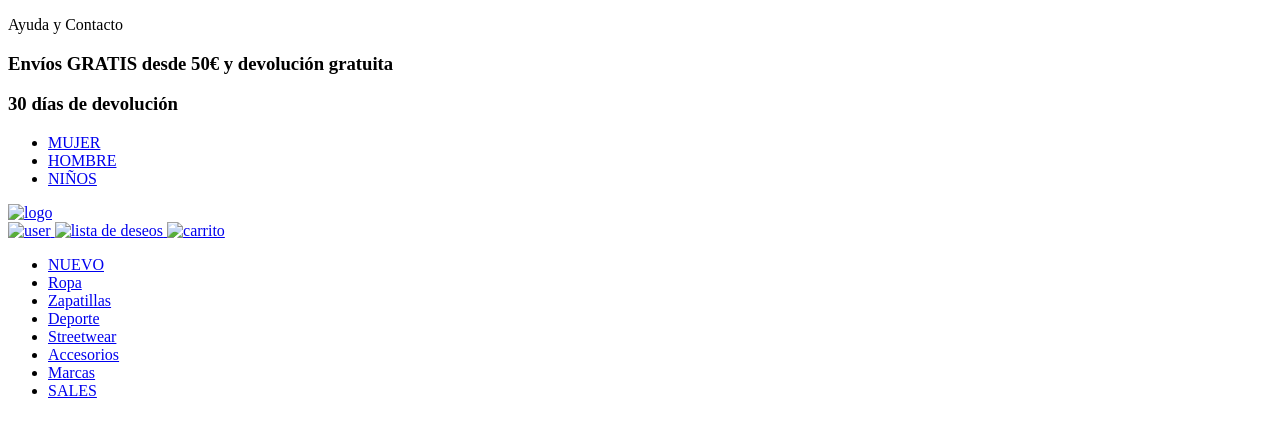
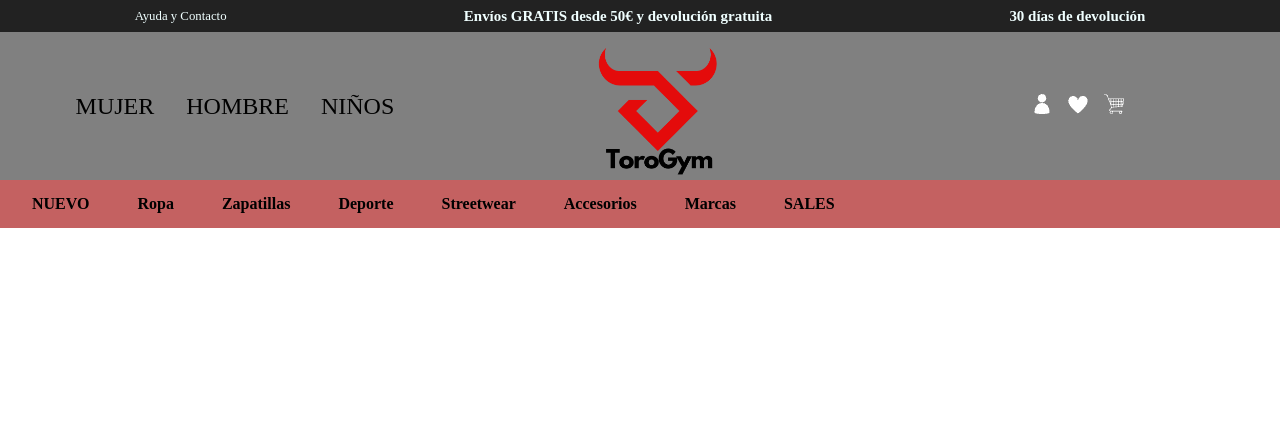
Before and after one commit to byrondal/Proyecto_Prework_2, a plain HTML site: page index.html in a window 1280 px wide. Drawn offline with Linux system fonts and the light colour scheme.

Commit message:
header finish, just left hero

```diff
--- a/index.html
+++ b/index.html
@@ -36,18 +36,18 @@
         </div>
         <div class="logo">
           <a href="#" title="Moda deportiva en ToroGym">
-            <img src="" alt="logo">
+            <img src="./assets/icons/logo.png" alt="logo">
           </a>
         </div>
         <div class="menu_user">
           <a href="#">
-            <img src="#" alt="user">
+            <img src="./assets/icons/icono_usuario.png" alt="user">
           </a>
           <a href="#">
-            <img src="#" alt="lista de deseos">
+            <img src="./assets/icons/icono_corazon.png" alt="lista de deseos">
           </a>
           <a href="#">
-            <img src="#" alt="carrito">
+            <img src="./assets/icons/icono_carrito.png" alt="carrito">
           </a>
         </div>
       </article>
@@ -81,6 +81,9 @@
         </ul>
       </nav>
     </section>
+    <section class="header_hero">
+
+    </section>
 
   </header>
 
--- a/style.css
+++ b/style.css
@@ -0,0 +1,85 @@
+
+* {
+  box-sizing: border-box;
+  margin: 0;
+  padding: 0;
+}
+
+
+@font-face {
+  font-family: incosolata;
+  src: url(./assets/fonts/Inconsolata-VariableFont_wdth\,wght.ttf);
+}
+
+.header_info {
+  display: flex;
+  flex-direction: row;
+  width: 100%;
+  align-items: center;
+  background-color: rgb(34, 34, 34);
+  color: azure;
+  height: 2rem;
+  justify-content: space-around;
+  font-size: 0.8rem;
+  padding: 1rem;
+}
+
+.header_main {
+  display: flex;
+  flex-direction: column;
+  height: 8rem;
+
+}
+
+.header_first {
+  display: flex;
+  flex-direction: row;
+  align-items: center;
+  justify-content: space-around;
+  background-color: gray;
+  margin-left: -5rem;
+}
+
+.header_first >div >ul {
+  list-style: none;
+  display: flex;
+  flex-direction: row;
+  gap: 2rem;
+
+}
+
+.header_first >div >ul >li >a {
+  text-decoration: none;
+  color: black;
+  font-size: 1.5rem;
+}
+
+.logo >a >img {
+  height: 8rem;
+  margin-top: 1rem;
+  margin-left: -7rem;
+
+}
+
+.header_second >ul {
+  display: flex;
+  flex-direction: row;
+  list-style: none;
+  gap: 1rem;
+  background-color: #c46161;
+  height: 3rem;
+  align-items: center;
+}
+
+.header_second >ul >li >a {
+  text-decoration: none;
+  color: black;
+  margin-left: 2rem;
+  font-weight: bold;
+}
+
+.menu_user {
+  display: flex;
+  flex-direction: row;
+  gap: 1rem;
+}
```
